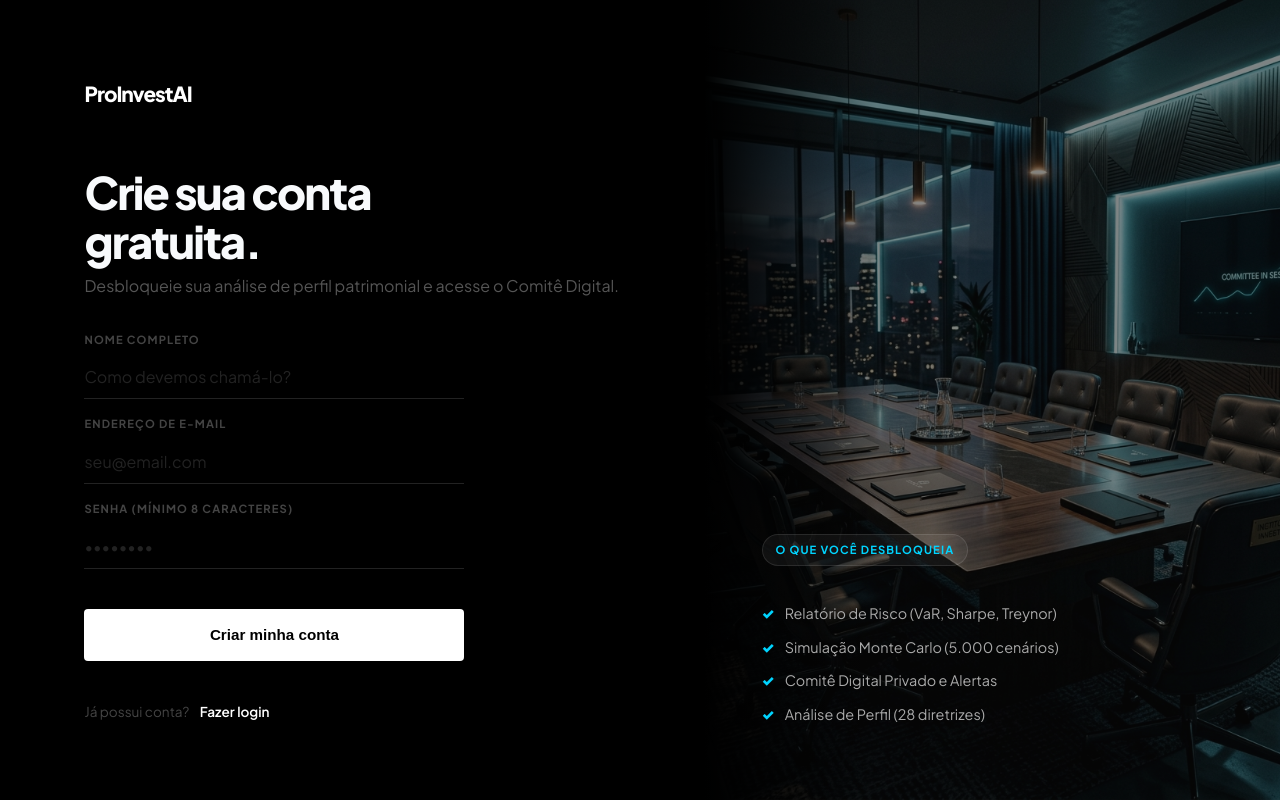
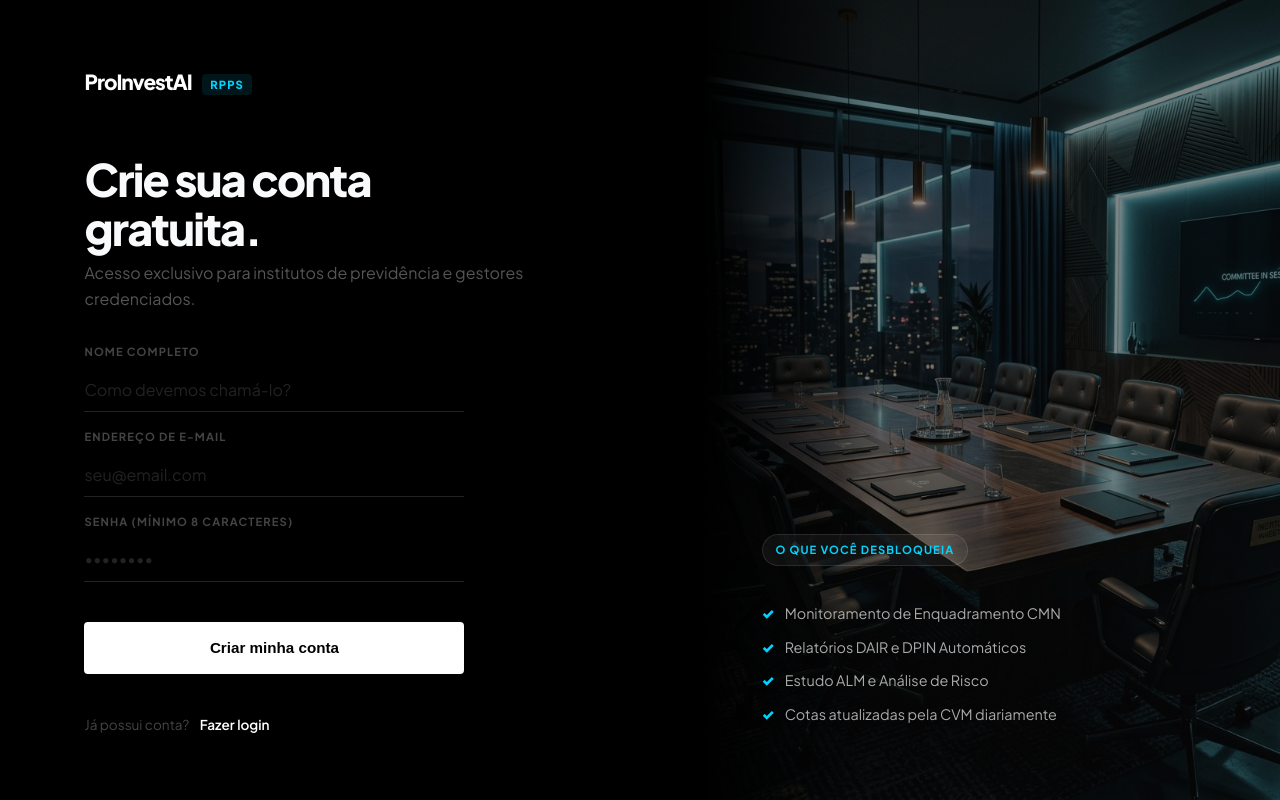
Before and after one commit to cleiltonrodriguesofc/proinvestai, a Python web app: template app/presentation/web/templates/register.html in a window 1280 px wide. Run offline with Jinja, Linux system fonts and the light colour scheme; the template is opened without the code that fills it, so the values that code supplies are empty.

Commit message:
revert: Keep ProInvestAI name but maintain RPPS text

```diff
--- a/app/presentation/web/templates/base.html
+++ b/app/presentation/web/templates/base.html
@@ -4,7 +4,7 @@
     <meta charset="UTF-8">
     <meta name="viewport" content="width=device-width, initial-scale=1.0">
     <meta name="description" content="Gestão e Monitoramento Inteligente de Investimentos para RPPS. Enquadramento CMN 5.272, ALM e análise de risco em tempo real.">
-    <title>{% block title %}Quanta Prev{% endblock %}</title>
+    <title>{% block title %}ProInvestAI{% endblock %}</title>
     <link rel="preconnect" href="https://fonts.googleapis.com">
     <link href="https://fonts.googleapis.com/css2?family=Plus+Jakarta+Sans:wght@300;400;500;600;700;800&display=swap" rel="stylesheet">
     <link rel="stylesheet" href="/static/css/main.css">
@@ -12,7 +12,7 @@
 </head>
 <body>
     <nav class="navbar">
-        <a href="/" class="nav-brand">Quanta Prev <span style="font-size: 0.6rem; text-transform: uppercase; letter-spacing: 0.1em; color: var(--cyan); background: rgba(0, 212, 255, 0.1); padding: 0.2rem 0.5rem; border-radius: 4px; margin-left: 0.5rem;">RPPS</span></a>
+        <a href="/" class="nav-brand">ProInvestAI <span style="font-size: 0.6rem; text-transform: uppercase; letter-spacing: 0.1em; color: var(--cyan); background: rgba(0, 212, 255, 0.1); padding: 0.2rem 0.5rem; border-radius: 4px; margin-left: 0.5rem;">RPPS</span></a>
         <div class="nav-links">
             <a href="/login">Demonstração</a>
             <a href="/login" class="btn btn-secondary" style="padding: 0.5rem 1.25rem; border-radius: 8px; font-size: 0.875rem;">Entrar</a>
--- a/app/presentation/web/templates/base_app.html
+++ b/app/presentation/web/templates/base_app.html
@@ -4,7 +4,7 @@
     <meta charset="UTF-8">
     <meta name="viewport" content="width=device-width, initial-scale=1.0">
     <meta name="description" content="Quanta Prev — Painel de governança patrimonial com rigor institucional.">
-    <title>{% block title %}Quanta Prev | Área do RPPS{% endblock %}</title>
+    <title>{% block title %}ProInvestAI | Área do RPPS{% endblock %}</title>
     <link rel="preconnect" href="https://fonts.googleapis.com">
     <link href="https://fonts.googleapis.com/css2?family=Plus+Jakarta+Sans:wght@300;400;500;600;700;800&display=swap" rel="stylesheet">
     <link rel="stylesheet" href="/static/css/main.css">
@@ -19,7 +19,7 @@
         <button class="sidebar-toggle" id="sidebar-toggle" aria-label="Menu">
             <span></span><span></span><span></span>
         </button>
-        <span class="app-mobile-brand">Quanta Prev</span>
+        <span class="app-mobile-brand">ProInvestAI</span>
         <div class="app-mobile-avatar" id="mobile-avatar">
             {{ user_name[0] | upper if user_name else "U" }}
         </div>
@@ -32,7 +32,7 @@
     <aside class="sidebar" id="sidebar">
         <div class="sidebar-brand">
             <span class="sidebar-logo">Q</span>
-            <span class="sidebar-brand-text">Quanta Prev <span style="font-size: 0.6rem; color: var(--cyan);">RPPS</span></span>
+            <span class="sidebar-brand-text">ProInvestAI <span style="font-size: 0.6rem; color: var(--cyan);">RPPS</span></span>
         </div>
 
         <nav class="sidebar-nav">
--- a/app/presentation/web/templates/login.html
+++ b/app/presentation/web/templates/login.html
@@ -170,7 +170,7 @@ main { padding-top: 0 !important; }
 
 <div class="auth-page">
     <div class="auth-form-container">
-        <div class="auth-brand">ProInvestAI</div>
+        <div class="auth-brand">ProInvestAI <span style="font-size: 0.7rem; color: var(--cyan); text-transform: uppercase; letter-spacing: 0.1em; background: rgba(0,212,255,0.1); padding: 0.2rem 0.5rem; border-radius: 4px; margin-left: 0.5rem;">RPPS</span></div>
 
         <div class="auth-header">
             <h1 class="auth-title">Acesse seu<br>Comitê Digital.</h1>
--- a/app/presentation/web/templates/register.html
+++ b/app/presentation/web/templates/register.html
@@ -179,11 +179,11 @@ main { padding-top: 0 !important; }
 
 <div class="auth-page">
     <div class="auth-form-container">
-        <div class="auth-brand">ProInvestAI</div>
+        <div class="auth-brand">ProInvestAI <span style="font-size: 0.7rem; color: var(--cyan); text-transform: uppercase; letter-spacing: 0.1em; background: rgba(0,212,255,0.1); padding: 0.2rem 0.5rem; border-radius: 4px; margin-left: 0.5rem;">RPPS</span></div>
 
         <div class="auth-header">
             <h1 class="auth-title">Crie sua conta<br>gratuita.</h1>
-            <p class="auth-subtitle">Desbloqueie sua análise de perfil patrimonial e acesse o Comitê Digital.</p>
+            <p class="auth-subtitle">Acesso exclusivo para institutos de previdência e gestores credenciados.</p>
         </div>
 
         {% if error %}
@@ -222,10 +222,10 @@ main { padding-top: 0 !important; }
         <div class="visual-content">
             <div class="visual-badge">O que você desbloqueia</div>
             <ul class="checklist">
-                <li><span>✓</span> Relatório de Risco (VaR, Sharpe, Treynor)</li>
-                <li><span>✓</span> Simulação Monte Carlo (5.000 cenários)</li>
-                <li><span>✓</span> Comitê Digital Privado e Alertas</li>
-                <li><span>✓</span> Análise de Perfil (28 diretrizes)</li>
+                <li><span>✓</span> Monitoramento de Enquadramento CMN</li>
+                <li><span>✓</span> Relatórios DAIR e DPIN Automáticos</li>
+                <li><span>✓</span> Estudo ALM e Análise de Risco</li>
+                <li><span>✓</span> Cotas atualizadas pela CVM diariamente</li>
             </ul>
         </div>
     </div>
--- a/config.py
+++ b/config.py
@@ -13,7 +13,7 @@ class Settings(BaseSettings):
     They MUST be set via .env or environment variables.
     """
 
-    APP_NAME: str = "Quanta Prev"
+    APP_NAME: str = "ProInvestAI"
     DEBUG: bool = True
     DATABASE_URL: str = "sqlite+aiosqlite:///./proinvestai.db"
     SECRET_KEY: str = "CHANGE-ME-BEFORE-DEPLOY"
```
